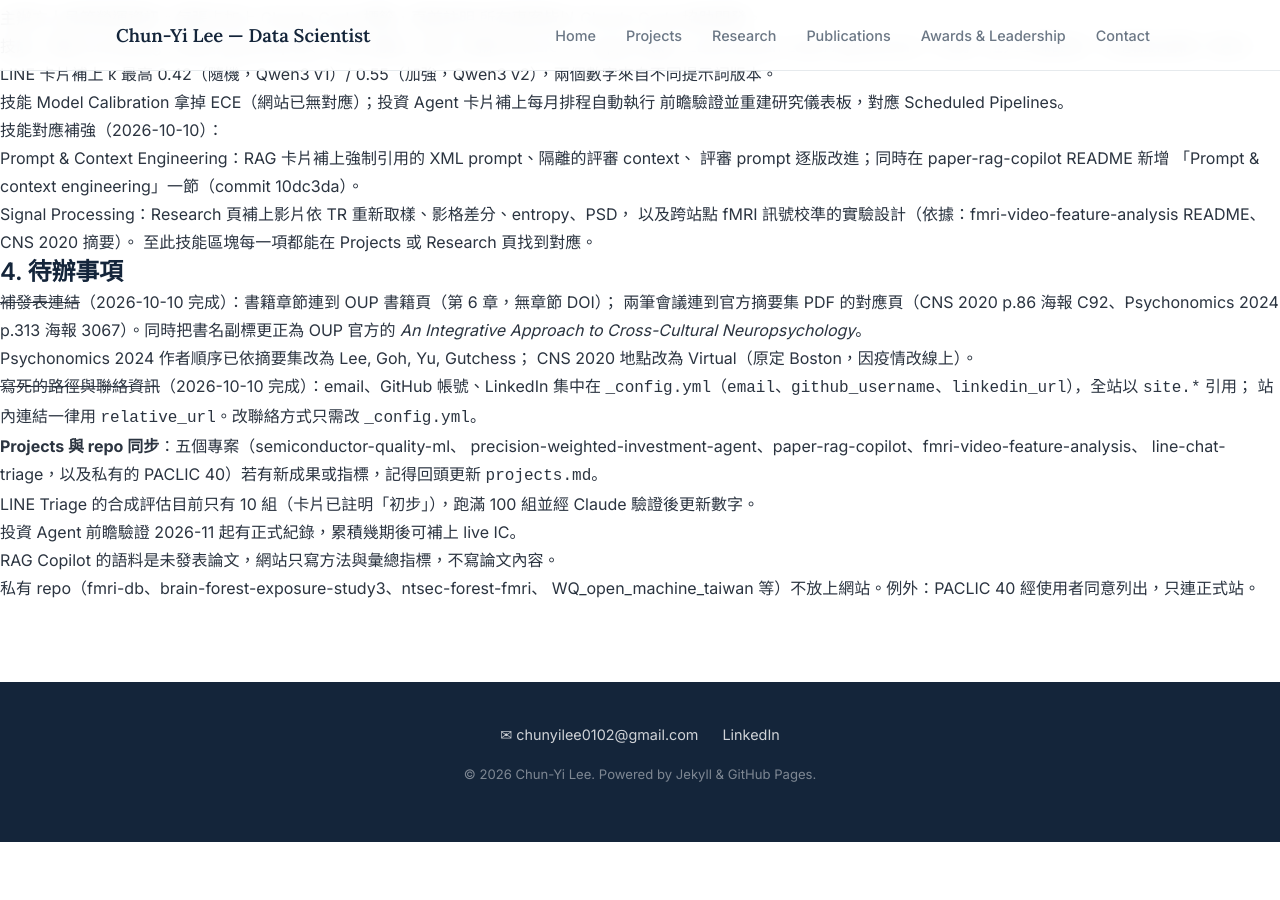
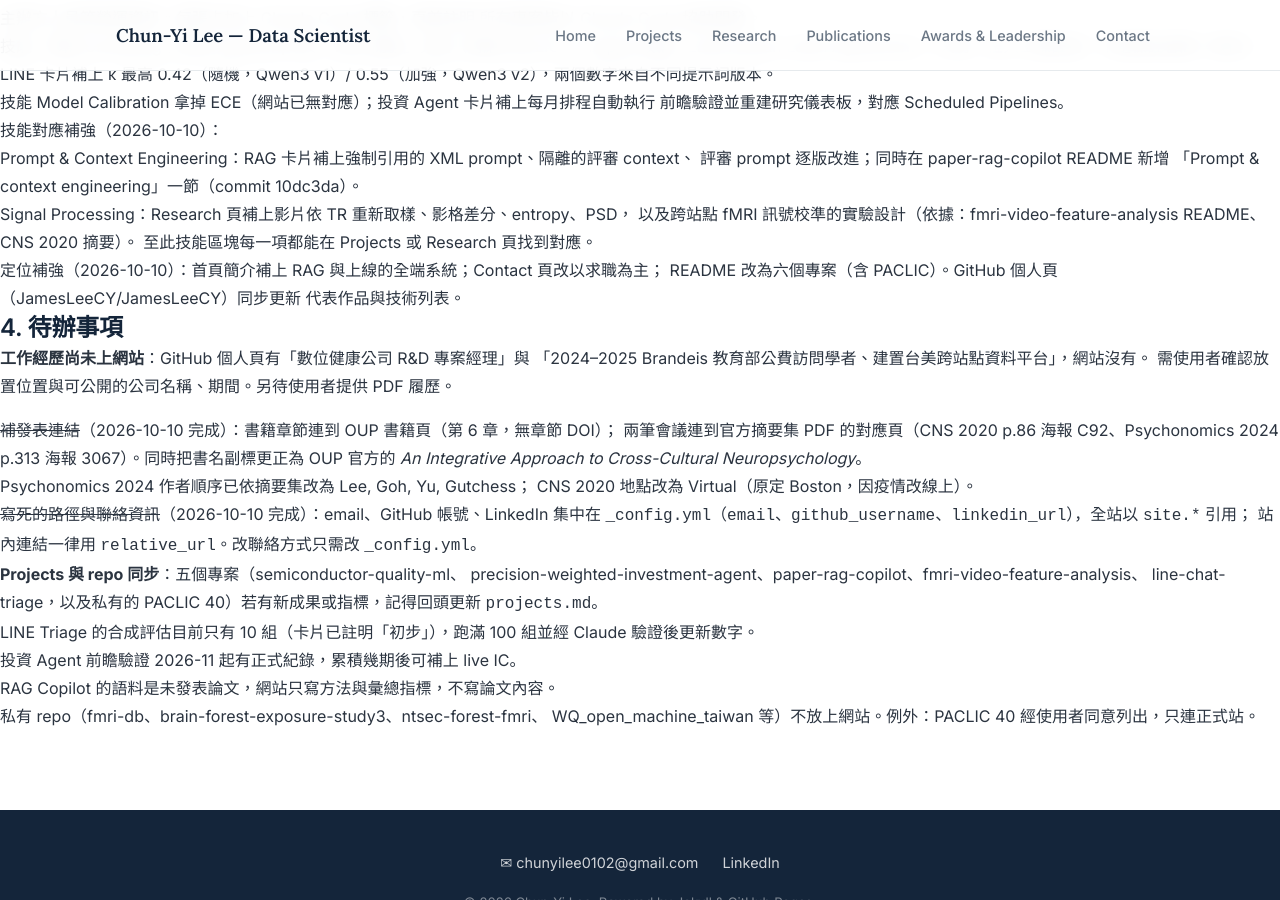
Before and after one commit to JamesLeeCY/JamesLeeCY.github.io, a Jekyll site: the page built from HANDOFF.md, in a window 1280 px wide and 900 px high, scrolled down 1398 px. Built offline with Jekyll 4.4.1, drawn with Linux system fonts in a browser that asks for light colours; our own code applies the rules of GitHub Pages for plain Markdown files; before the commit the page ends 2240 px from its top, so only the background shows below that.

Commit message:
Reposition homepage, Contact and README around current projects and job search
Co-Authored-By: Claude Opus 5.5 <noreply@anthropic.com>

```diff
--- a/HANDOFF.md
+++ b/HANDOFF.md
@@ -82,8 +82,15 @@ contact.md             聯絡方式
     以及跨站點 fMRI 訊號校準的實驗設計（依據：fmri-video-feature-analysis README、
     CNS 2020 摘要）。
   至此技能區塊每一項都能在 Projects 或 Research 頁找到對應。
+- 定位補強（2026-10-10）：首頁簡介補上 RAG 與上線的全端系統；Contact 頁改以求職為主；
+  README 改為六個專案（含 PACLIC）。GitHub 個人頁（JamesLeeCY/JamesLeeCY）同步更新
+  代表作品與技術列表。
 
 ## 4. 待辦事項
+
+0. **工作經歷尚未上網站**：GitHub 個人頁有「數位健康公司 R&D 專案經理」與
+   「2024–2025 Brandeis 教育部公費訪問學者、建置台美跨站點資料平台」，網站沒有。
+   需使用者確認放置位置與可公開的公司名稱、期間。另待使用者提供 PDF 履歷。
 
 1. ~~補發表連結~~（2026-10-10 完成）：書籍章節連到 OUP 書籍頁（第 6 章，無章節 DOI）；
    兩筆會議連到官方摘要集 PDF 的對應頁（CNS 2020 p.86 海報 C92、Psychonomics 2024
--- a/index.html
+++ b/index.html
@@ -14,7 +14,8 @@ permalink: /
         <p class="profile-affiliation">National Taiwan University &amp; Academia Sinica · Taipei, Taiwan</p>
         <p class="profile-bio">
             我把處理<strong>高維度、高雜訊、多模態資料</strong>的方法，從神經科學帶到製造、金融與語言領域——
-            半導體良率預測、多代理人 LLM 系統、電腦視覺特徵萃取。十年 fMRI 與行為資料的訓練養成一個習慣：
+            半導體良率預測、多代理人 LLM 系統、引用溯源的 RAG、電腦視覺特徵萃取；也從後端到部署維運，
+            交付過正式上線的國際會議報名與金流系統。十年 fMRI 與行為資料的訓練養成一個習慣：
             對每個看起來成立的結論，再多跑一次診斷。
             <br><br>
             目前為台大與中研院跨領域神經科學博士候選人，預計 <strong>2027 年 3 月</strong>畢業，
```
Also changed, not shown: contact.md (+1 -1 lines), README.md.
